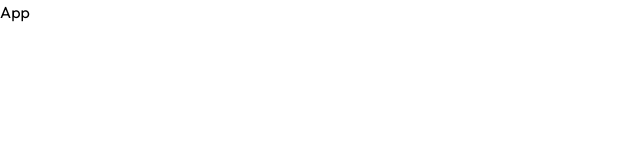
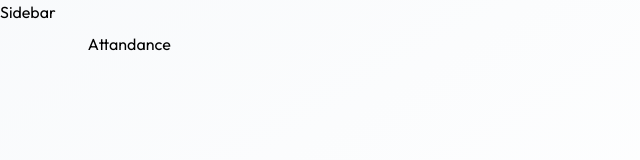
Before and after one commit to shumaila1421/employee-management-system, a React (Vite) app in the folder client/: page /attendance in a window 1280 px wide. Shown: the top 160 px of the page, without its empty margins (0-640 px from the left). Built offline with nearby package versions, Linux system fonts and the light colour scheme.

Commit message:
added admin pages

```diff
--- a/client/src/App.jsx
+++ b/client/src/App.jsx
@@ -1,7 +1,33 @@
-import React from "react";
-
+import { Toaster } from "react-hot-toast";
+import { Navigate, Route, Routes } from "react-router-dom";
+import LoginLanding from "./pages/LoginLanding";
+import Layout from "./pages/Layout";
+import Dashboard from "./pages/Dashboard";
+import Settings from "./pages/Settings";
+import Payslips from "./pages/Payslips";
+import Leave from "./pages/Leave";
+import Attendance from "./pages/Attendance";
+import Employees from "./pages/Employees";
+import PrintPayslips from "./pages/PrintPayslips";
 const App = () => {
-  return <div>App</div>;
+  return (
+    <>
+      <Toaster />
+      <Routes>
+        <Route path="/login" element={<LoginLanding />} />
+        <Route element={<Layout />}>
+          <Route path="/dashboard" element={<Dashboard />} />
+          <Route path="/employess" element={<Employees />} />
+          <Route path="/attendance" element={<Attendance />} />
+          <Route path="/leave" element={<Leave />} />
+          <Route path="/payslips" element={<Payslips />} />
+          <Route path="/settings" element={<Settings />} />
+        </Route>
+        <Route path="/print/payslips/:id" element={<PrintPayslips />} />
+        <Route path="*" element={<Navigate to="/dashboard" replace />} />
+      </Routes>
+    </>
+  );
 };
 
 export default App;
--- /dev/null
+++ b/client/src/pages/Attendance.jsx
@@ -0,0 +1,7 @@
+import React from "react";
+
+const Attendance = () => {
+  return <div>Attandance</div>;
+};
+
+export default Attendance;
--- /dev/null
+++ b/client/src/pages/Dashboard.jsx
@@ -0,0 +1,5 @@
+const Dashboard = () => {
+  return <div>Dashboard</div>;
+};
+
+export default Dashboard;
--- /dev/null
+++ b/client/src/pages/Employees.jsx
@@ -0,0 +1,7 @@
+import React from "react";
+
+const Employees = () => {
+  return <div>Employees</div>;
+};
+
+export default Employees;
--- /dev/null
+++ b/client/src/pages/Layout.jsx
@@ -0,0 +1,17 @@
+import React from "react";
+import { Outlet } from "react-router-dom";
+
+const Layout = () => {
+  return (
+    <div className="flex h-screen bg-linear-to-br from-slate-50 via-white to-indigo-50/30">
+      <p>Sidebar</p>
+      <main className="flex-1 overflow-y-auto">
+        <div className="p-4 pt-16 sm:p-6 sm:pt-6 lg:p-8 max-w-400 mx-auto">
+          <Outlet />
+        </div>
+      </main>
+    </div>
+  );
+};
+
+export default Layout;
--- /dev/null
+++ b/client/src/pages/Leave.jsx
@@ -0,0 +1,7 @@
+import React from "react";
+
+const Leave = () => {
+  return <div>Leave</div>;
+};
+
+export default Leave;
--- /dev/null
+++ b/client/src/pages/LoginLanding.jsx
@@ -0,0 +1,7 @@
+import React from "react";
+
+const LoginLanding = () => {
+  return <div>Login Landing</div>;
+};
+
+export default LoginLanding;
--- /dev/null
+++ b/client/src/pages/Payslips.jsx
@@ -0,0 +1,7 @@
+import React from "react";
+
+const Payslips = () => {
+  return <div>Payslips</div>;
+};
+
+export default Payslips;
--- /dev/null
+++ b/client/src/pages/PrintPayslips.jsx
@@ -0,0 +1,7 @@
+import React from "react";
+
+const PrintPayslips = () => {
+  return <div>Print Payslips</div>;
+};
+
+export default PrintPayslips;
--- /dev/null
+++ b/client/src/pages/Settings.jsx
@@ -0,0 +1,7 @@
+import React from "react";
+
+const Settings = () => {
+  return <div>Settings</div>;
+};
+
+export default Settings;
```
